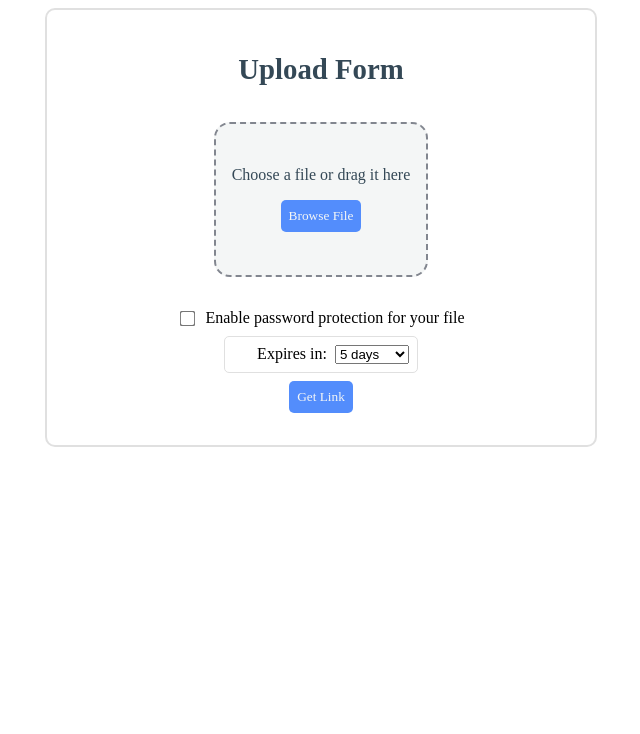
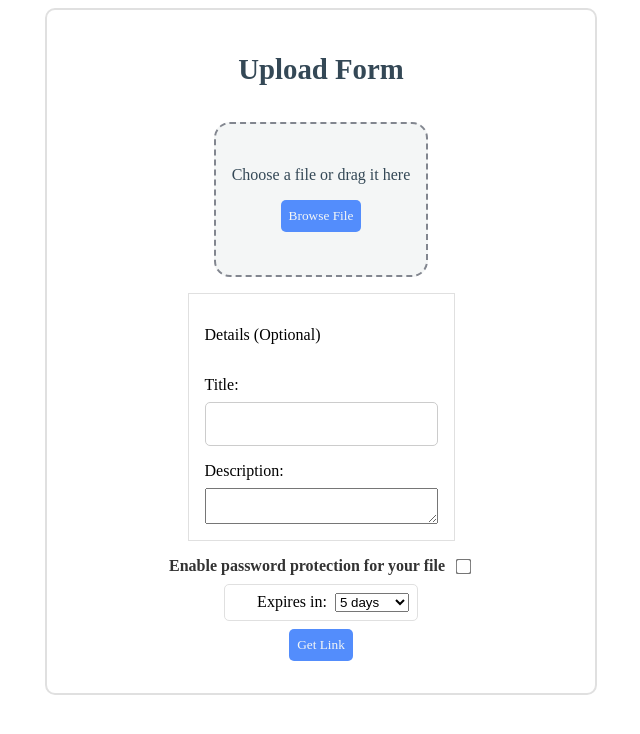
Before and after one commit to shikidedev/file-share, a SvelteKit app: page / in a window 1280 px wide. Shown: the top 734 px of the page, without its empty margins (319-959 px from the left). Built offline with nearby package versions, Linux system fonts and the light colour scheme; some icons are missing.

Commit message:
File title and description can now be added

```diff
--- a/package.json
+++ b/package.json
@@ -25,6 +25,7 @@
 		"nanoid": "^5.0.8",
 		"sass": "^1.81.0",
 		"svelte-switcher": "^1.0.2",
-		"uuid": "^11.0.3"
+		"uuid": "^11.0.3",
+		"validator": "^13.12.0"
 	}
 }
--- a/src/routes/+page.svelte
+++ b/src/routes/+page.svelte
@@ -13,6 +13,8 @@
     let expirationTime = 7200;
     let errorMsg = '';
     let uploadStatus = '';
+    let title = '';
+    let description = '';
 
     const expirationOptions = [
     { value: 60, label: "1 hour" },
@@ -76,6 +78,8 @@
         formData.append("expiration", expirationTime);
         formData.append('password', password);
         formData.append('shortid',shortId);
+        formData.append('title', title);
+        formData.append('description', description);
         const uniqueFileName = `${uuidv4()}-${fileName}`;
 
         const filePath = `uploads/${uniqueFileName}`;
@@ -201,11 +205,24 @@
                 on:change={handleFileUpload} />
         </div>
 
+        <div class="details">
+            <p>Details (Optional)</p>
+            <div class="title-field">
+                <label for="title-field">Title:</label>
+                <input type="text" id="title" bind:value={title}>
+            </div>
+
+            <div class="description-field">
+                <label for="description-field">Description:</label>
+                <textarea name="description" bind:value={description} id="description"></textarea>
+            </div>
+        </div>
+
         <div class="toggle-password">
 
             <label for="showPassword">
+                Enable password protection for your file<link rel="stylesheet" href="">
                 <input type="checkbox" id="showPassword" bind:checked={showPassword}>
-                Enable password protection for your file<link rel="stylesheet" href="">
             </label>
         </div>
 
@@ -278,6 +295,50 @@
         margin: auto; /* Center the form horizontally */
     }
 
+        .details {
+        display: flex;
+        border: 1px solid #e0e0e0;
+        flex-direction: column;
+        padding: 1rem; /* Slightly increased padding for better spacing */
+        gap: 1rem; /* Increased gap between form elements */
+        justify-content: flex-start;
+    }
+
+    /* Styling for individual fields like title and description */
+    .title-field, .description-field {
+        display: flex;
+        flex-direction: column;
+        gap: 0.5rem; /* Adds space between label and input */
+    }
+
+    /* Label styling */
+    .toggle-password label {
+        font-size: 1rem;
+        font-weight: 600;
+        color: #333;
+    }
+
+    /* Input field styling */
+    input[type="text"] {
+        padding: 0.75rem;
+        font-size: 1rem;
+        border: 1px solid #ccc;
+        border-radius: 5px;
+        outline: none;
+        transition: border-color 0.3s ease;
+    }
+
+    /* Focus effect for input fields */
+    input[type="text"]:focus {
+        border-color: #007bff;
+    }
+
+    .details {
+        max-width: 500px;
+        margin: 0 auto;
+    }
+
+
     .error-issue {
         font-family: 'Poppins';
         border: 0px;
@@ -325,6 +386,8 @@
         }
     }
 
+
+
     .url {
         display: flex;
         justify-self: center;
@@ -368,6 +431,8 @@
             }
         }
     }
+
+
 
     .reset {
         background-color: white;
@@ -437,4 +502,6 @@
 
         }
     }
+
+
     </style>
--- a/src/routes/[shortid]/+page.svelte
+++ b/src/routes/[shortid]/+page.svelte
@@ -18,6 +18,8 @@
     let isCorrect = '';
     // let errorMessage = "";
     // let showDownloadButton = false;
+
+    console.log(duration);
 
     console.log(data.data.password);
     console.log(verify)
@@ -93,14 +95,40 @@
         </div>
     {/if}
 
+    <div class="details">
+        {#if data.data.title || data.data.description}
+            <div class="detail-title">
+                File Detail
+            </div>
+        {/if}
+        {#if data.data.title}
+        <p>Title: <span class="title">{data.data.title}</span></p>
+        {/if}
+
+        {#if data.data.description}
+            <div class="description-field">
+                <label for="description">Description:</label>
+                <div class="file-description">
+                    <p>{data.data.description}</p>
+                </div>
+            </div>
+
+        {/if}
+    </div>
+
+
     {#if noPassword || verify === "true"}
-        <p>Download File</p>
-        <button on:click={getDownloadLink}>
-            Download
-        </button>
+
+        <div class="download-field">
+            <p>Download File</p>
+            <button on:click={getDownloadLink}>
+                Download
+            </button>
+        </div>
+
     {:else}
         <div class="password-field">
-            <p>Enter password to download file</p>
+            <p  style="font-weight: 500">Enter password to download file</p>
             <label for="password">Password:</label>
             <input type="password" bind:value={enteredPassword}>
         </div>
@@ -115,6 +143,23 @@
 <style>
     div {
         font-family: 'Poppins';
+    }
+
+    .title{
+        font-weight: 500;
+    }
+
+    .details {
+        display: flex;
+        flex-direction: column;
+        align-content: center;
+        border-radius: 5px;
+        border: 2px solid #e0e0e0;
+        padding: 0.5rem;
+        .detail-title{
+            font-weight: 700;
+            text-align: center;
+        }
     }
 
     .incorrect{
@@ -133,9 +178,14 @@
         justify-content: center;
         border: 2px solid #e0e0e0;
         border-radius: 10px;
-        padding: 1.5rem; /* Increased padding for better spacing */
+        padding: 0.5rem; /* Increased padding for better spacing */
         max-width: 500px; /* Set a max width */
         margin: auto; /* Center the form horizontally */
+    }
+
+    .download-field{
+
+        margin: auto;
     }
 
     button {
--- a/src/routes/upload/+server.js
+++ b/src/routes/upload/+server.js
@@ -12,6 +12,8 @@ export async function POST({ request }) {
        const filePath = formData.get('filePath');
        const password = formData.get('password');
        const shortid = formData.get('shortid');
+       const title = formData.get('title');
+       const description = formData.get('description');
 
     //    if () {
     //     console.log("No password entered or password is empty");
@@ -37,6 +39,7 @@ export async function POST({ request }) {
 
         const expirationTimeInSeconds = expirationMinutes * 60;
 
+
         const { data: metadata, error: metadataError } = await supabase
             .from('file_metadata')
             .insert([
@@ -46,6 +49,8 @@ export async function POST({ request }) {
                     expiration_time: new Date(Date.now() + expirationTimeInSeconds * 1000),
                     password: hashedPassword,
                     shortid: shortid,
+                    title: title,
+                    description: description,
                 }
             ]);
 
```
Also changed, not shown: 1 other file (tests, documents, lock files or other folders).
